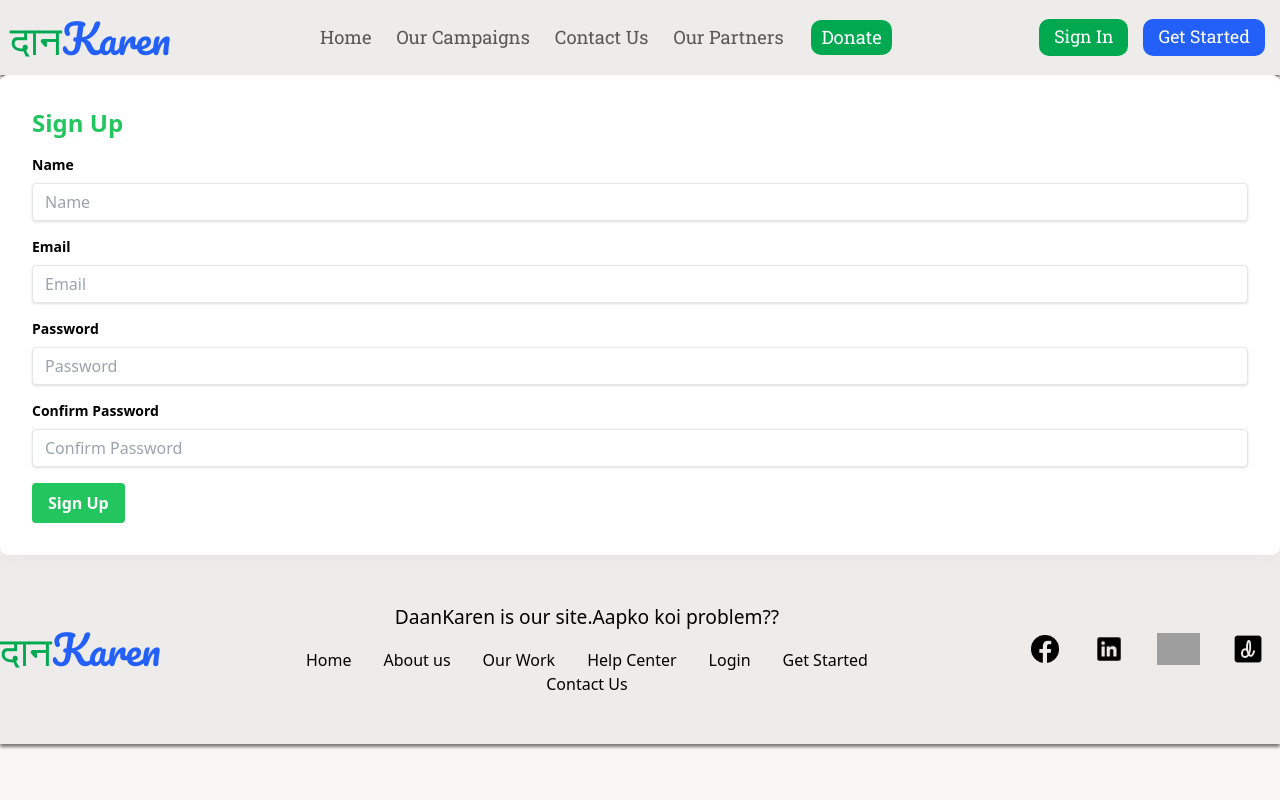
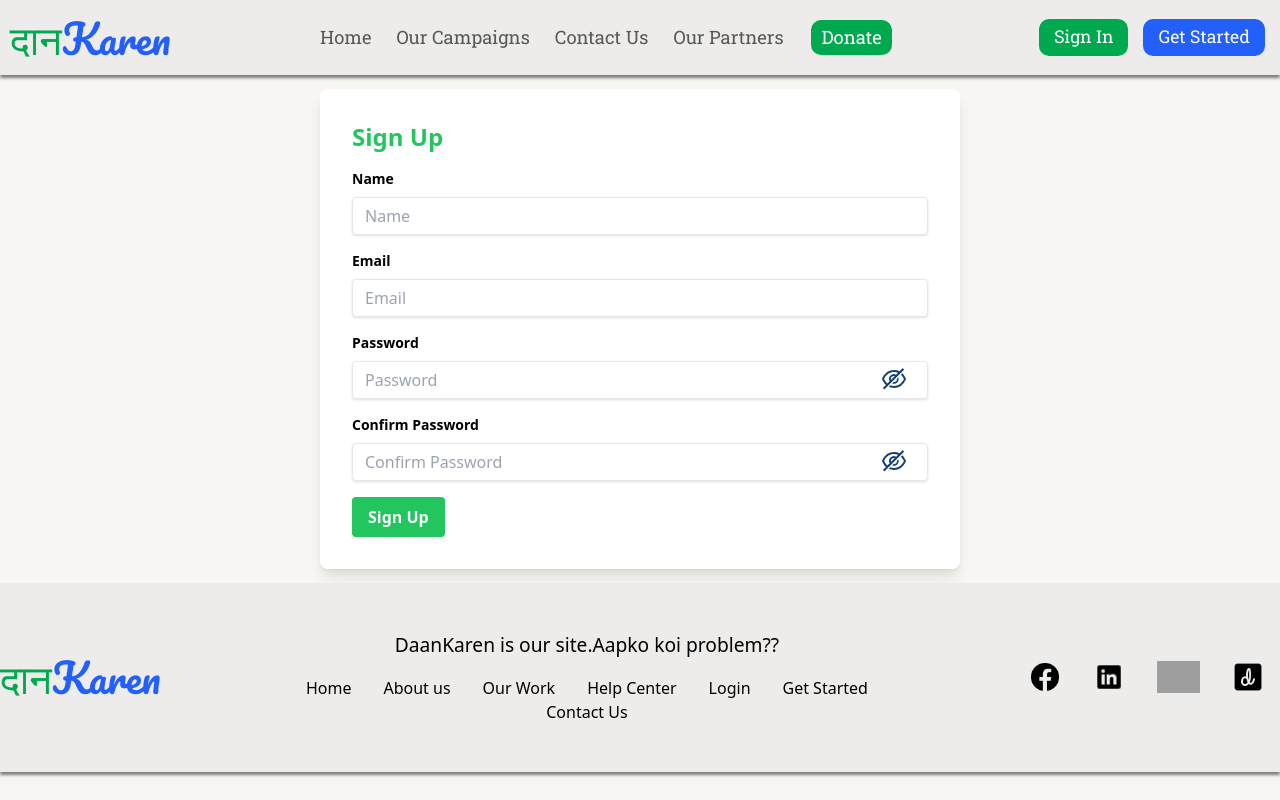
Before and after one commit to vinay-dhankhar/daankarenDeplyment, a React (Create React App) app in the folder frontend/: page /SignupPage in a window 1280 px wide. Built offline with nearby package versions, Linux system fonts and the light colour scheme; grey boxes are pictures that could not be loaded.

Commit message:
Show And HIde Password Feature Added
Password Show Hide Feature Added in Login and Signup Form

```diff
--- a/frontend/src/components/LoginPage.js
+++ b/frontend/src/components/LoginPage.js
@@ -1,11 +1,13 @@
 // Login.js
 
 import React, { useState } from "react";
+import { AiOutlineEye, AiOutlineEyeInvisible } from "react-icons/ai";
 
 const LoginPage = () => {
 
   const [email , setEmail] = useState('');
   const [password, setPassword] = useState('');
+  const [showPassword , setShowPassword] = useState(false);
 
   async function submitHandler(event){
     event.preventDefault();
@@ -30,7 +32,7 @@ const LoginPage = () => {
   }
 
   return (
-    <div className="bg-white p-8 rounded-lg shadow-lg">
+    <div className="w-1/2 mx-auto my-3.5 bg-white p-8 rounded-lg shadow-lg">
       <h2 className="text-2xl font-bold mb-4 text-green-500">Login</h2>
       <form onSubmit={submitHandler}>
         <div className="mb-4">
@@ -46,18 +48,22 @@ const LoginPage = () => {
             onChange={(event) => {setEmail(event.target.value)}}
           />
         </div>
-        <div className="mb-4">
+        <div className="mb-4 relative">
           <label className="block text-sm font-bold mb-2" htmlFor="password">
             Password
           </label>
           <input
             className="shadow appearance-none border rounded w-full py-2 px-3 text-gray-700 leading-tight focus:outline-none focus:shadow-outline"
             id="password"
-            type="password"
+            type={showPassword ? 'text':'password'}
             placeholder="Password"
             value={password}
             onChange={(event)=>{setPassword(event.target.value)}}
           />
+          <span className='absolute top-8 right-5'
+            onClick={ ()=> setShowPassword( (prev) => !prev ) }>
+                {showPassword ? (<AiOutlineEye fill="#124076" size={28}/>): <AiOutlineEyeInvisible fill="#124076" size={28}/>}
+        </span>
         </div>
         <div className="flex items-center justify-between">
           <button
--- a/frontend/src/components/SignupPage.js
+++ b/frontend/src/components/SignupPage.js
@@ -1,10 +1,13 @@
 import React, { useState } from "react";
+import { AiOutlineEye, AiOutlineEyeInvisible } from "react-icons/ai";
 
 const SignupPage = () => {
   const [username, setUsername] = useState('');
   const [email, setEmail] = useState('');
   const [password, setPassword] = useState('');
   const [confirmedPassword, setConfirmedPassword] = useState('');
+  const [showPassword , setShowPassword] = useState(false);
+  const [showConfirmPassword , setShowConfirmPassword] = useState(false);
 
   const handleSignup = async () => {
       if(password!==confirmedPassword){
@@ -34,7 +37,7 @@ const SignupPage = () => {
   }
 
   return (
-    <div className="bg-white p-8 rounded-lg shadow-lg">
+    <div className="w-1/2 mx-auto my-3.5 bg-white p-8 rounded-lg shadow-lg">
       <h2 className="text-2xl font-bold mb-4 text-green-500">Sign Up</h2>
       <form>
         <div className="mb-4">
@@ -61,29 +64,37 @@ const SignupPage = () => {
             onChange={(e) => setEmail(e.target.value)}
           />
         </div>
-        <div className="mb-4">
+        <div className="mb-4 relative">
           <label className="block text-sm font-bold mb-2" htmlFor="password">
             Password
           </label>
           <input
             className="shadow appearance-none border rounded w-full py-2 px-3 text-gray-700 leading-tight focus:outline-none focus:shadow-outline"
             id="password"
-            type="password"
+            type={showPassword ? 'text':'password'}
             placeholder="Password"
             onChange={(event) => setPassword(event.target.value)}
           />
+          <span className='absolute top-8 right-5'
+            onClick={ ()=> setShowPassword( (prev) => !prev ) }>
+                {showPassword ? (<AiOutlineEye fill="#124076" size={28}/>): <AiOutlineEyeInvisible fill="#124076" size={28}/>}
+          </span>
         </div>
-        <div className="mb-4">
+        <div className="mb-4 relative">
           <label className="block text-sm font-bold mb-2" htmlFor="confirmPassword">
             Confirm Password
           </label>
           <input
             className="shadow appearance-none border rounded w-full py-2 px-3 text-gray-700 leading-tight focus:outline-none focus:shadow-outline"
             id="confirmPassword"
-            type="password"
+            type={showConfirmPassword ? 'text':'password'}
             placeholder="Confirm Password"
             onChange={(event) => setConfirmedPassword(event.target.value)}
           />
+          <span className='absolute top-8 right-5'
+            onClick={ ()=> setShowConfirmPassword( (prev) => !prev ) }>
+                {showConfirmPassword ? (<AiOutlineEye fill="#124076" size={28}/>): <AiOutlineEyeInvisible fill="#124076" size={28}/>}
+        </span>
         </div>
         <div className="flex items-center justify-between">
           <button
```
